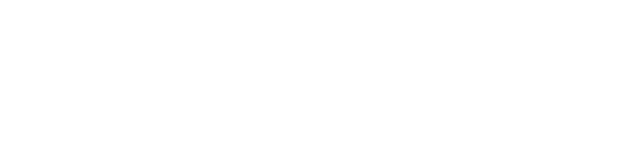
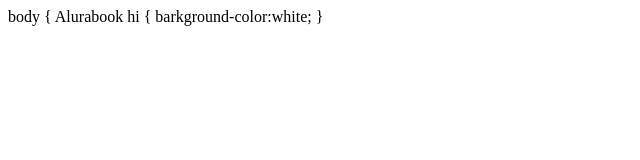
Before and after one commit to dyeni13/2-Tri, a plain HTML site: page index.html in a window 1280 px wide. Shown: the whole page, without its empty margins (0-640 px from the left). Drawn offline with Linux system fonts and the light colour scheme.

Commit message:
Add files via upload

```diff
--- a/index.html
+++ b/index.html
@@ -10,5 +10,13 @@
 <body>
 
 
+body {
+    <barkground-color: var (--cor-de-fundo);
+}
+
+<body>
+    <hi>Alurabook</hi>
 </body>
-</html>
+hi {
+    barkground-color:white;
+}
```
